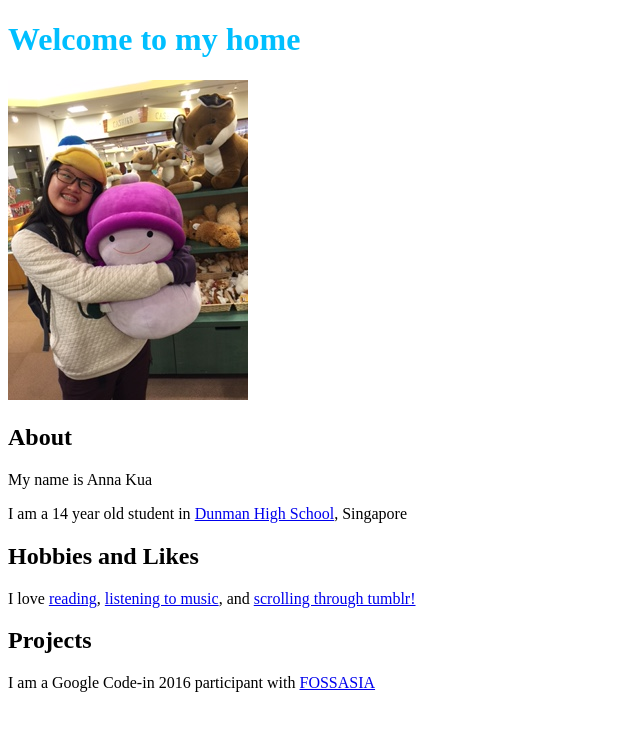
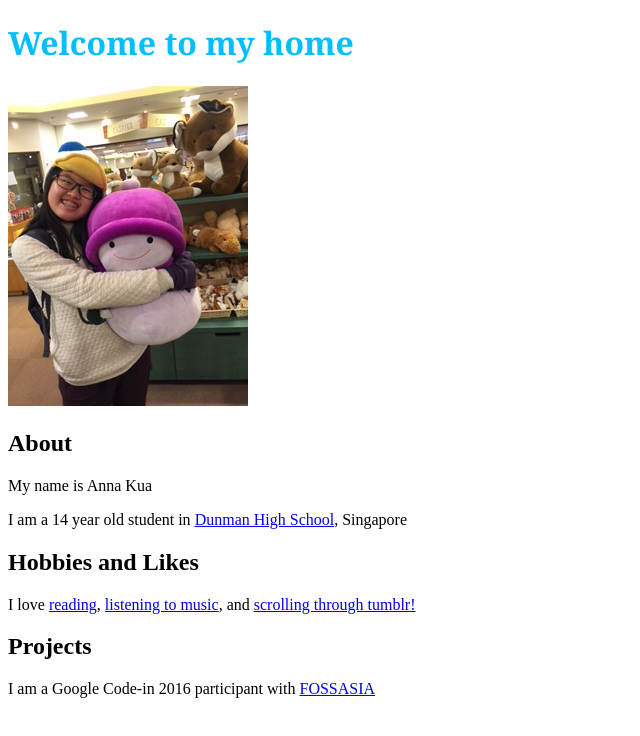
Before and after one commit to 17y2hannakua/17y2hannakua.github.io, a plain HTML site: page index.html in a window 1280 px wide. Shown: the whole page, without its empty margins (0-640 px from the left). Drawn offline with Linux system fonts and the light colour scheme.

Commit message:
Update style.css

```diff
--- a/style.css
+++ b/style.css
@@ -1,3 +1,6 @@
 h1 {
 color: #00BFFF;
 }
+h1 {
+font-family: georgia;
+}
```
